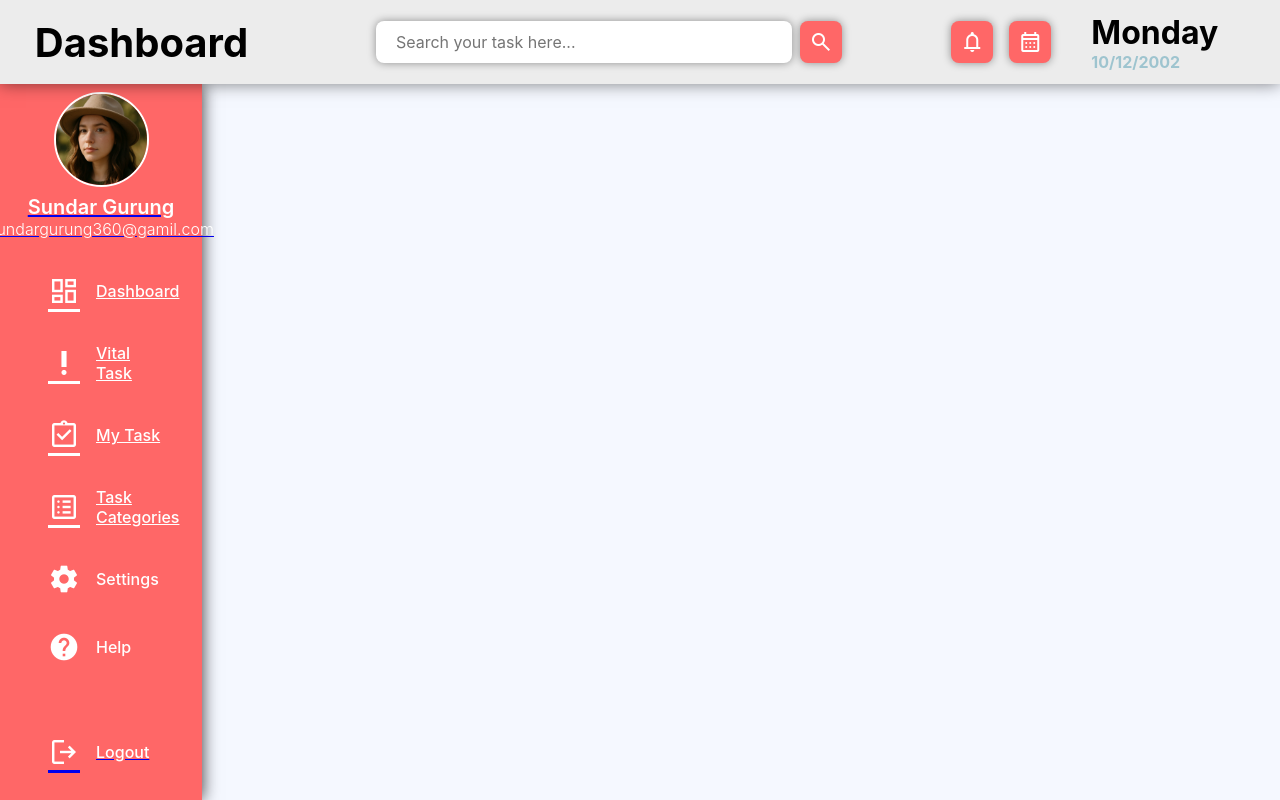
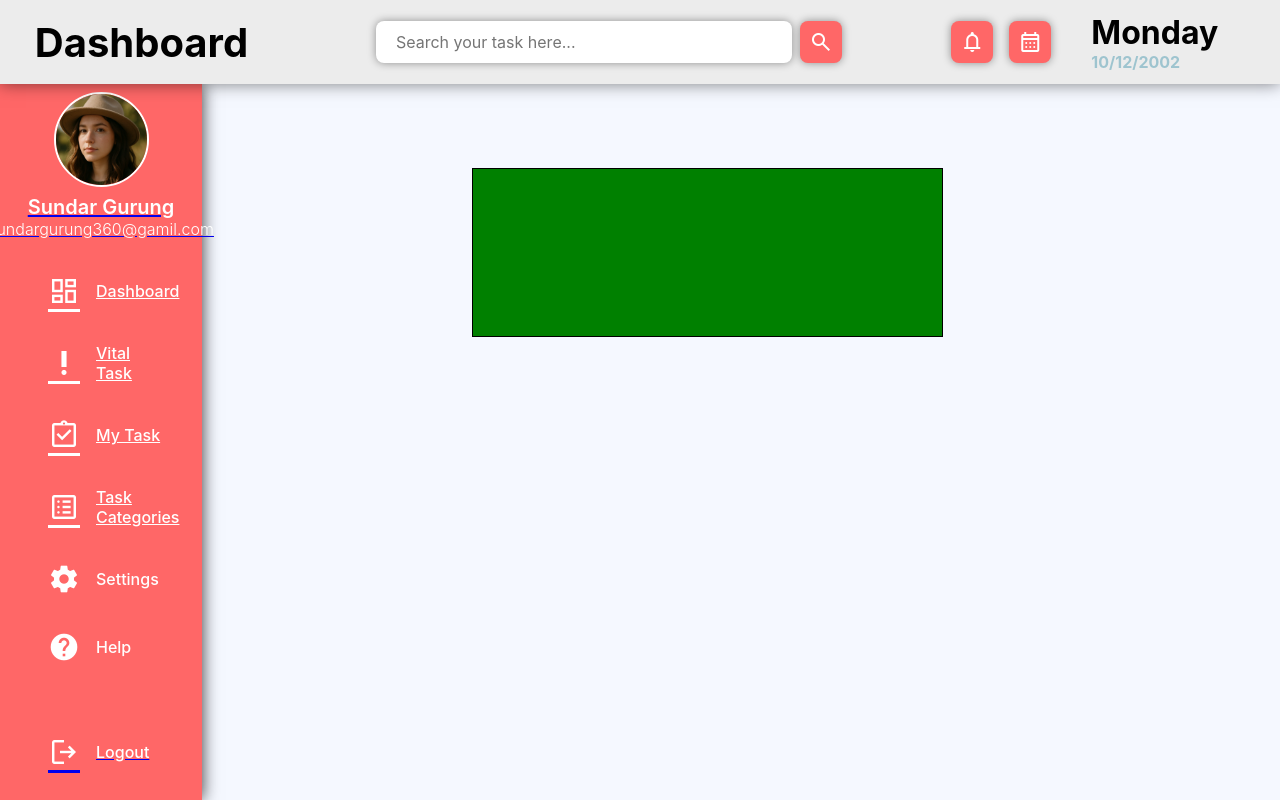
Before and after one commit to pewpil/to-do-app, a React (Vite) app: page / in a window 1280 px wide. Built offline with nearby package versions, Linux system fonts and the light colour scheme; a web font is replaced by a local one.

Commit message:
got notification to show up

```diff
--- a/src/App.jsx
+++ b/src/App.jsx
@@ -10,6 +10,7 @@ import TaskCategories from "./TaskCategories/TaskCategories";
 import Login from "./Login/Login";
 import Account from "./Account/Account";
 import Signup from "./Signup/Signup";
+import Notification from "./Notification/Notification";
 
 // function App() {
 // 	return (
@@ -21,6 +22,7 @@ function App() {
   return (
     <div id={styles.app}>
       <TopBar title="Dashboard" date="10/12/2002" day="Monday"></TopBar>
+      <Notification></Notification>
       <BrowserRouter>
         <SideBar></SideBar>
         <Routes>
--- /dev/null
+++ b/src/Notification/Notification.jsx
@@ -0,0 +1,13 @@
+"use strict";
+import styles from "./Notification.module.css";
+
+
+function Notification() {
+	return (
+		<div id={styles.notification}>
+
+		</div>
+	);
+}
+
+export default Notification;
--- /dev/null
+++ b/src/Notification/Notification.module.css
@@ -0,0 +1,7 @@
+#notification {
+	border: 1px black solid;
+	grid-column: 8 / 15;
+	grid-row: 5 / 9;
+	background-color: green;
+	z-index: 999;
+}
```
Lines whose indentation alone changed are shown as unchanged.
